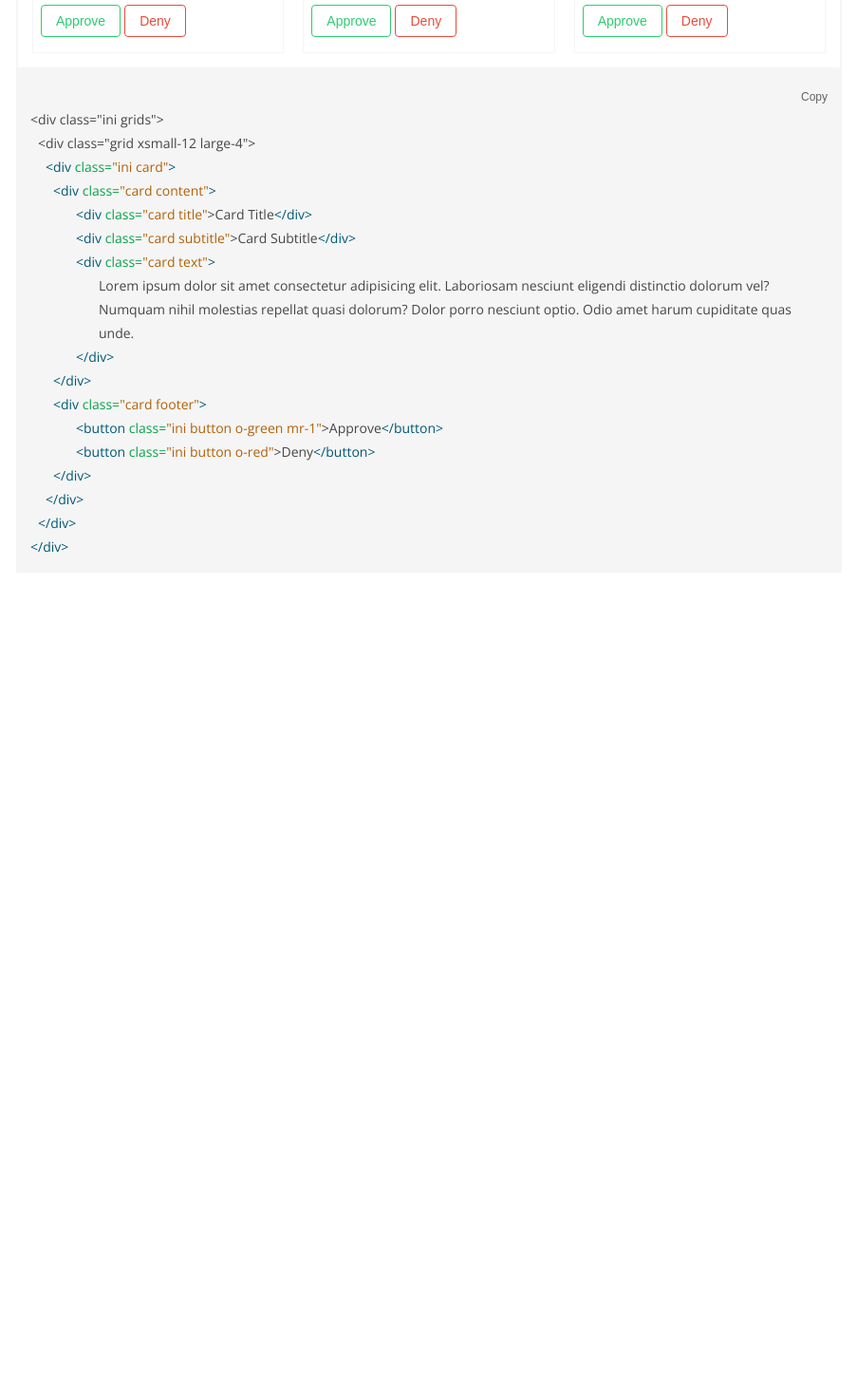
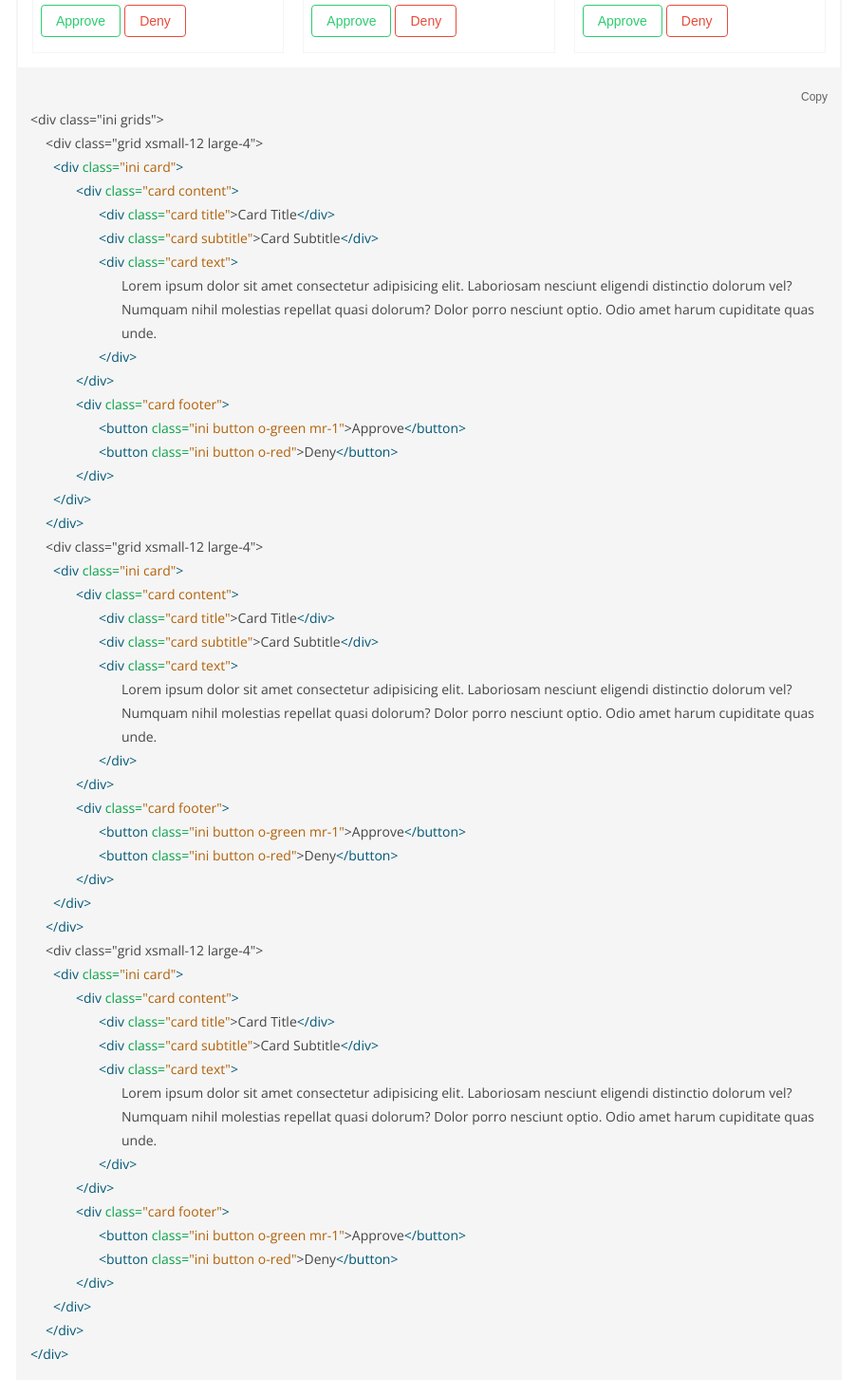
Before and after one commit to Ovinsyah/inicss, a Vue app: page /documentation/elements/card in a window 1280 px wide. Shown: the part 3590-5060 px from the top of the page at 95% size, without its empty margins (298-1201 px from the left). Before the commit the page ends 4219 px from the top, so only its background shows below. Built offline with nearby package versions, Linux system fonts and the light colour scheme.

Commit message:
update card and import.css

```diff
--- a/public/assets/css/import.css
+++ b/public/assets/css/import.css
@@ -593,5 +593,5 @@
   margin-left: 4.5rem !important;
 }
 .ml-7 {
-  margin-left: 5rem !important;
+  margin-left: 6rem !important;
 }
--- a/src/views/documentation/elements/Card.vue
+++ b/src/views/documentation/elements/Card.vue
@@ -257,25 +257,57 @@
               <div class="area selected">
                 <div>
                   <div>&#x3C;div class=&#x22;ini grids&#x22;&#x3E;</div>
-                    <div class="ml-2">&#x3C;div class=&#x22;grid xsmall-12 large-4&#x22;&#x3E;</div>
-                      <div class="ml-3"><span class="tag">&#x3C;div</span> <span class="class"> class=</span><span class="nclass">&#x22;ini card&#x22;</span><span class="tag">&#x3E;</span></div>
-                        <div class="ml-4"><span class="tag">&#x3C;div</span> <span class="class"> class=</span><span class="nclass">&#x22;card content&#x22;</span><span class="tag">&#x3E;</span></div>
-                          <div class="ml-5"><span class="tag">&#x3C;div</span> <span class="class"> class=</span><span class="nclass">&#x22;card title&#x22;</span>&#x3E;Card Title<span class="tag">&#x3C;/div&#x3E;</span></div>
-                          <div class="ml-5"><span class="tag">&#x3C;div</span> <span class="class"> class=</span><span class="nclass">&#x22;card subtitle&#x22;</span>&#x3E;Card Subtitle<span class="tag">&#x3C;/div&#x3E;</span></div>
-                          <div class="ml-5"><span class="tag">&#x3C;div</span> <span class="class"> class=</span><span class="nclass">&#x22;card text&#x22;</span><span class="tag">&#x3E;</span></div>
-                            <div class="ml-6">Lorem ipsum dolor sit amet consectetur adipisicing elit. Laboriosam nesciunt eligendi distinctio dolorum vel? Numquam nihil molestias repellat quasi dolorum? Dolor porro nesciunt optio. Odio amet harum cupiditate quas unde.</div>
+                    <div class="ml-3">&#x3C;div class=&#x22;grid xsmall-12 large-4&#x22;&#x3E;</div>
+                      <div class="ml-4"><span class="tag">&#x3C;div</span> <span class="class"> class=</span><span class="nclass">&#x22;ini card&#x22;</span><span class="tag">&#x3E;</span></div>
+                        <div class="ml-5"><span class="tag">&#x3C;div</span> <span class="class"> class=</span><span class="nclass">&#x22;card content&#x22;</span><span class="tag">&#x3E;</span></div>
+                          <div class="ml-6"><span class="tag">&#x3C;div</span> <span class="class"> class=</span><span class="nclass">&#x22;card title&#x22;</span>&#x3E;Card Title<span class="tag">&#x3C;/div&#x3E;</span></div>
+                          <div class="ml-6"><span class="tag">&#x3C;div</span> <span class="class"> class=</span><span class="nclass">&#x22;card subtitle&#x22;</span>&#x3E;Card Subtitle<span class="tag">&#x3C;/div&#x3E;</span></div>
+                          <div class="ml-6"><span class="tag">&#x3C;div</span> <span class="class"> class=</span><span class="nclass">&#x22;card text&#x22;</span><span class="tag">&#x3E;</span></div>
+                            <div class="ml-7">Lorem ipsum dolor sit amet consectetur adipisicing elit. Laboriosam nesciunt eligendi distinctio dolorum vel? Numquam nihil molestias repellat quasi dolorum? Dolor porro nesciunt optio. Odio amet harum cupiditate quas unde.</div>
+                          <div class="ml-6"><span class="tag">&#x3C;/div&#x3E;</span></div>
+                        <div class="ml-5"><span class="tag">&#x3C;/div&#x3E;</span></div>
+                        <div class="ml-5"><span class="tag">&#x3C;div</span> <span class="class"> class=</span><span class="nclass">&#x22;card footer&#x22;</span><span class="tag">&#x3E;</span></div>
+                          <div class="ml-6"><span class="tag">&#x3C;button</span> <span class="class"> class=</span><span class="nclass">&#x22;ini button o-green mr-1&#x22;</span>&#x3E;Approve<span class="tag">&#x3C;/button&#x3E;</span></div>
+                          <div class="ml-6"><span class="tag">&#x3C;button</span> <span class="class"> class=</span><span class="nclass">&#x22;ini button o-red&#x22;</span>&#x3E;Deny<span class="tag">&#x3C;/button&#x3E;</span></div>
                         <div class="ml-5"><span class="tag">&#x3C;/div&#x3E;</span></div>
                       <div class="ml-4"><span class="tag">&#x3C;/div&#x3E;</span></div>
-                        <div class="ml-4"><span class="tag">&#x3C;div</span> <span class="class"> class=</span><span class="nclass">&#x22;card footer&#x22;</span><span class="tag">&#x3E;</span></div>
-                          <div class="ml-5"><span class="tag">&#x3C;button</span> <span class="class"> class=</span><span class="nclass">&#x22;ini button o-green mr-1&#x22;</span>&#x3E;Approve<span class="tag">&#x3C;/button&#x3E;</span></div>
-                          <div class="ml-5"><span class="tag">&#x3C;button</span> <span class="class"> class=</span><span class="nclass">&#x22;ini button o-red&#x22;</span>&#x3E;Deny<span class="tag">&#x3C;/button&#x3E;</span></div>
+                    <div class="ml-3"><span class="tag">&#x3C;/div&#x3E;</span></div>
+                    <div class="ml-3">&#x3C;div class=&#x22;grid xsmall-12 large-4&#x22;&#x3E;</div>
+                      <div class="ml-4"><span class="tag">&#x3C;div</span> <span class="class"> class=</span><span class="nclass">&#x22;ini card&#x22;</span><span class="tag">&#x3E;</span></div>
+                        <div class="ml-5"><span class="tag">&#x3C;div</span> <span class="class"> class=</span><span class="nclass">&#x22;card content&#x22;</span><span class="tag">&#x3E;</span></div>
+                          <div class="ml-6"><span class="tag">&#x3C;div</span> <span class="class"> class=</span><span class="nclass">&#x22;card title&#x22;</span>&#x3E;Card Title<span class="tag">&#x3C;/div&#x3E;</span></div>
+                          <div class="ml-6"><span class="tag">&#x3C;div</span> <span class="class"> class=</span><span class="nclass">&#x22;card subtitle&#x22;</span>&#x3E;Card Subtitle<span class="tag">&#x3C;/div&#x3E;</span></div>
+                          <div class="ml-6"><span class="tag">&#x3C;div</span> <span class="class"> class=</span><span class="nclass">&#x22;card text&#x22;</span><span class="tag">&#x3E;</span></div>
+                            <div class="ml-7">Lorem ipsum dolor sit amet consectetur adipisicing elit. Laboriosam nesciunt eligendi distinctio dolorum vel? Numquam nihil molestias repellat quasi dolorum? Dolor porro nesciunt optio. Odio amet harum cupiditate quas unde.</div>
+                          <div class="ml-6"><span class="tag">&#x3C;/div&#x3E;</span></div>
+                        <div class="ml-5"><span class="tag">&#x3C;/div&#x3E;</span></div>
+                        <div class="ml-5"><span class="tag">&#x3C;div</span> <span class="class"> class=</span><span class="nclass">&#x22;card footer&#x22;</span><span class="tag">&#x3E;</span></div>
+                          <div class="ml-6"><span class="tag">&#x3C;button</span> <span class="class"> class=</span><span class="nclass">&#x22;ini button o-green mr-1&#x22;</span>&#x3E;Approve<span class="tag">&#x3C;/button&#x3E;</span></div>
+                          <div class="ml-6"><span class="tag">&#x3C;button</span> <span class="class"> class=</span><span class="nclass">&#x22;ini button o-red&#x22;</span>&#x3E;Deny<span class="tag">&#x3C;/button&#x3E;</span></div>
+                        <div class="ml-5"><span class="tag">&#x3C;/div&#x3E;</span></div>
                       <div class="ml-4"><span class="tag">&#x3C;/div&#x3E;</span></div>
                     <div class="ml-3"><span class="tag">&#x3C;/div&#x3E;</span></div>
-                    <div class="ml-2"><span class="tag">&#x3C;/div&#x3E;</span></div>
+                    <div class="ml-3">&#x3C;div class=&#x22;grid xsmall-12 large-4&#x22;&#x3E;</div>
+                      <div class="ml-4"><span class="tag">&#x3C;div</span> <span class="class"> class=</span><span class="nclass">&#x22;ini card&#x22;</span><span class="tag">&#x3E;</span></div>
+                        <div class="ml-5"><span class="tag">&#x3C;div</span> <span class="class"> class=</span><span class="nclass">&#x22;card content&#x22;</span><span class="tag">&#x3E;</span></div>
+                          <div class="ml-6"><span class="tag">&#x3C;div</span> <span class="class"> class=</span><span class="nclass">&#x22;card title&#x22;</span>&#x3E;Card Title<span class="tag">&#x3C;/div&#x3E;</span></div>
+                          <div class="ml-6"><span class="tag">&#x3C;div</span> <span class="class"> class=</span><span class="nclass">&#x22;card subtitle&#x22;</span>&#x3E;Card Subtitle<span class="tag">&#x3C;/div&#x3E;</span></div>
+                          <div class="ml-6"><span class="tag">&#x3C;div</span> <span class="class"> class=</span><span class="nclass">&#x22;card text&#x22;</span><span class="tag">&#x3E;</span></div>
+                            <div class="ml-7">Lorem ipsum dolor sit amet consectetur adipisicing elit. Laboriosam nesciunt eligendi distinctio dolorum vel? Numquam nihil molestias repellat quasi dolorum? Dolor porro nesciunt optio. Odio amet harum cupiditate quas unde.</div>
+                          <div class="ml-6"><span class="tag">&#x3C;/div&#x3E;</span></div>
+                        <div class="ml-5"><span class="tag">&#x3C;/div&#x3E;</span></div>
+                        <div class="ml-5"><span class="tag">&#x3C;div</span> <span class="class"> class=</span><span class="nclass">&#x22;card footer&#x22;</span><span class="tag">&#x3E;</span></div>
+                          <div class="ml-6"><span class="tag">&#x3C;button</span> <span class="class"> class=</span><span class="nclass">&#x22;ini button o-green mr-1&#x22;</span>&#x3E;Approve<span class="tag">&#x3C;/button&#x3E;</span></div>
+                          <div class="ml-6"><span class="tag">&#x3C;button</span> <span class="class"> class=</span><span class="nclass">&#x22;ini button o-red&#x22;</span>&#x3E;Deny<span class="tag">&#x3C;/button&#x3E;</span></div>
+                        <div class="ml-5"><span class="tag">&#x3C;/div&#x3E;</span></div>
+                      <div class="ml-4"><span class="tag">&#x3C;/div&#x3E;</span></div>
+                    <div class="ml-3"><span class="tag">&#x3C;/div&#x3E;</span></div>
                   <div><span class="tag">&#x3C;/div&#x3E;</span></div>
                 </div>
               </div>
               <textarea cols="100" rows="100" class="hidden">
+&#x3C;div class=&#x22;ini grids&#x22;&#x3E;
+  &#x3C;div class=&#x22;grid xsmall-12 large-4&#x22;&#x3E;
     &#x3C;div class=&#x22;ini card&#x22;&#x3E;
       &#x3C;div class=&#x22;card content&#x22;&#x3E;
         &#x3C;div&#x3E;Header&#x3C;/div&#x3E;
@@ -293,6 +325,50 @@
       &#x3C;div class=&#x22;card footer&#x22;&#x3E;
         &#x3C;button class=&#x22;ini button blue&#x22;&#x3E;Button Left&#x3C;/button&#x3E;
         &#x3C;button class=&#x22;ini button blue float right&#x22;&#x3E;Button Right&#x3C;/button&#x3E;
+      &#x3C;/div&#x3E;
+    &#x3C;/div&#x3E;
+  &#x3C;/div&#x3E;
+  &#x3C;div class=&#x22;grid xsmall-12 large-4&#x22;&#x3E;
+    &#x3C;div class=&#x22;ini card&#x22;&#x3E;
+      &#x3C;div class=&#x22;card content&#x22;&#x3E;
+        &#x3C;div&#x3E;Header&#x3C;/div&#x3E;
+      &#x3C;/div&#x3E;
+      &#x3C;div class=&#x22;card image&#x22;&#x3E;
+        &#x3C;img src=&#x22;...&#x22; alt=&#x22;image&#x22; /&#x3E;
+      &#x3C;/div&#x3E;
+      &#x3C;div class=&#x22;card content&#x22;&#x3E;
+        &#x3C;div class=&#x22;card title&#x22;&#x3E;Card Title&#x3C;/div&#x3E;
+        &#x3C;div class=&#x22;card subtitle&#x22;&#x3E;Card Subtitle&#x3C;/div&#x3E;
+        &#x3C;div class=&#x22;card text&#x22;&#x3E;
+          Lorem ipsum dolor sit amet consectetur adipisicing elit. Laboriosam nesciunt eligendi distinctio dolorum vel? Numquam nihil molestias repellat quasi dolorum? Dolor porro nesciunt optio. Odio amet harum cupiditate quas unde.
+        &#x3C;/div&#x3E;
+      &#x3C;/div&#x3E;
+      &#x3C;div class=&#x22;card footer&#x22;&#x3E;
+        &#x3C;button class=&#x22;ini button blue&#x22;&#x3E;Button Left&#x3C;/button&#x3E;
+        &#x3C;button class=&#x22;ini button blue float right&#x22;&#x3E;Button Right&#x3C;/button&#x3E;
+      &#x3C;/div&#x3E;
+    &#x3C;/div&#x3E;
+  &#x3C;/div&#x3E;
+  &#x3C;div class=&#x22;grid xsmall-12 large-4&#x22;&#x3E;
+    &#x3C;div class=&#x22;ini card&#x22;&#x3E;
+      &#x3C;div class=&#x22;card content&#x22;&#x3E;
+        &#x3C;div&#x3E;Header&#x3C;/div&#x3E;
+      &#x3C;/div&#x3E;
+      &#x3C;div class=&#x22;card image&#x22;&#x3E;
+        &#x3C;img src=&#x22;...&#x22; alt=&#x22;image&#x22; /&#x3E;
+      &#x3C;/div&#x3E;
+      &#x3C;div class=&#x22;card content&#x22;&#x3E;
+        &#x3C;div class=&#x22;card title&#x22;&#x3E;Card Title&#x3C;/div&#x3E;
+        &#x3C;div class=&#x22;card subtitle&#x22;&#x3E;Card Subtitle&#x3C;/div&#x3E;
+        &#x3C;div class=&#x22;card text&#x22;&#x3E;
+          Lorem ipsum dolor sit amet consectetur adipisicing elit. Laboriosam nesciunt eligendi distinctio dolorum vel? Numquam nihil molestias repellat quasi dolorum? Dolor porro nesciunt optio. Odio amet harum cupiditate quas unde.
+        &#x3C;/div&#x3E;
+      &#x3C;/div&#x3E;
+      &#x3C;div class=&#x22;card footer&#x22;&#x3E;
+        &#x3C;button class=&#x22;ini button blue&#x22;&#x3E;Button Left&#x3C;/button&#x3E;
+        &#x3C;button class=&#x22;ini button blue float right&#x22;&#x3E;Button Right&#x3C;/button&#x3E;
+      &#x3C;/div&#x3E;
+    &#x3C;/div&#x3E;
   &#x3C;/div&#x3E;
 &#x3C;/div&#x3E;</textarea>
           </div>
```
Lines whose indentation alone changed are shown as unchanged.
